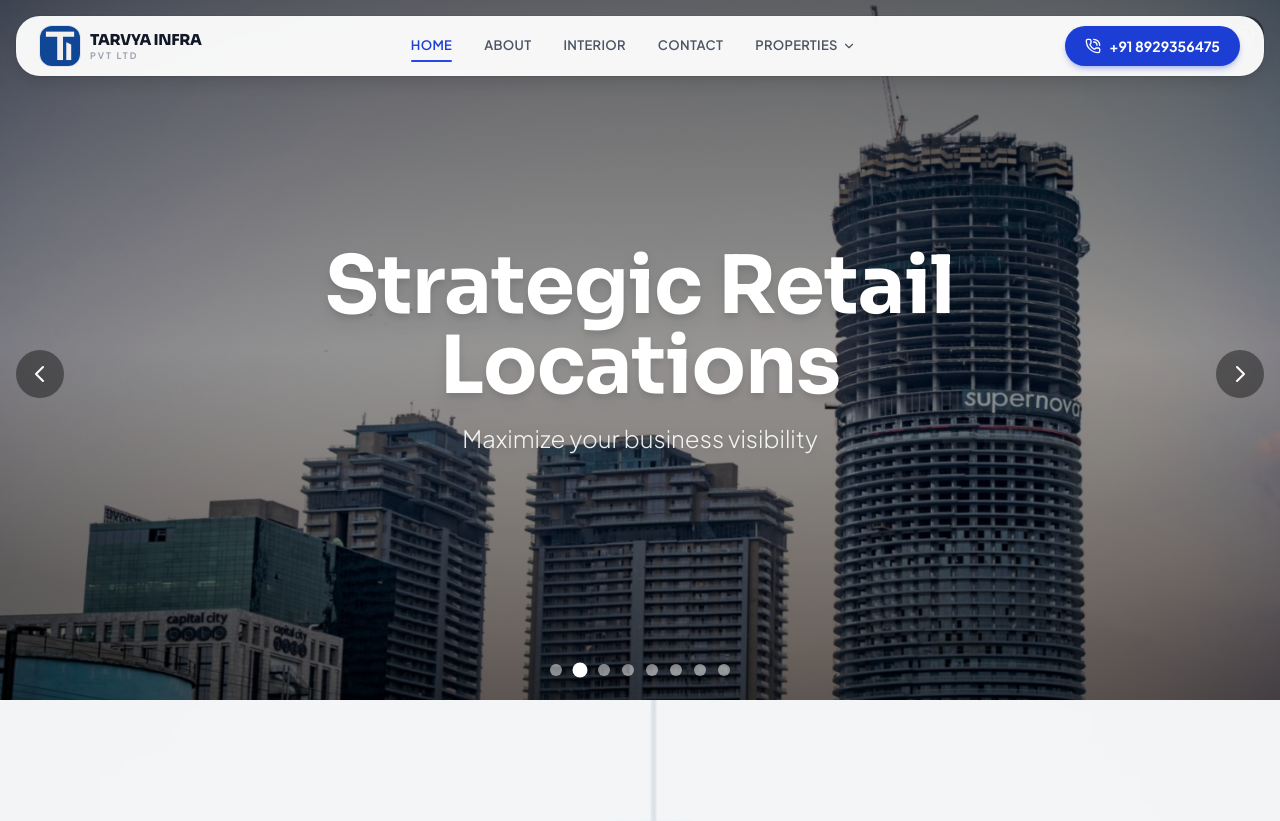
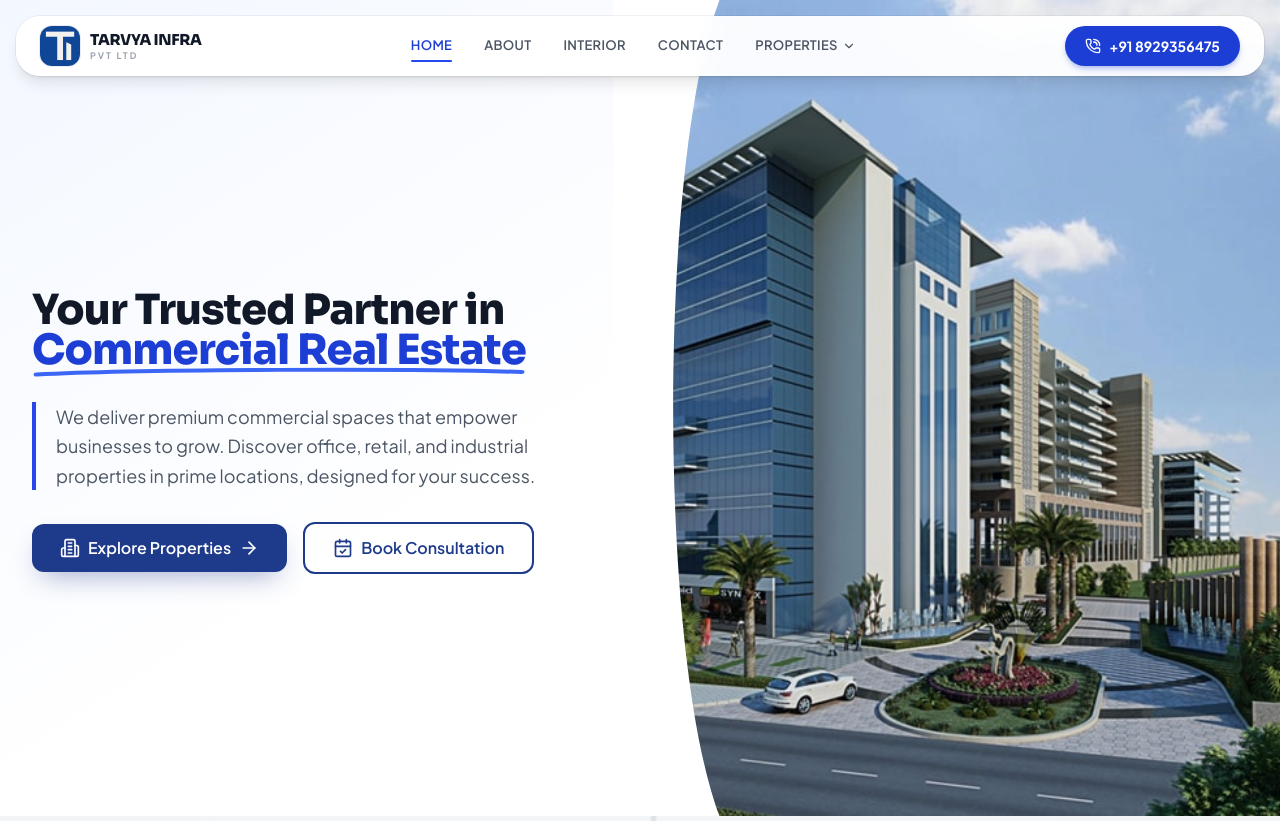
Before and after one commit to Vaibhavr699/Tarvya-Infra, a React (Vite) app: page / in a window 1280 px wide. Shown: the top 821 px of the page. Built offline with nearby package versions, Linux system fonts and the light colour scheme.

Commit message:
rebuild hero with rotating images and stats

```diff
--- a/src/components/ImageCarousel.jsx
+++ b/src/components/ImageCarousel.jsx
@@ -1,299 +1,142 @@
-import React, { useState, useEffect, useCallback } from "react";
-import { useSwipeable } from "react-swipeable";
+import React, { useState, useEffect } from "react";
+import { Link } from "react-router-dom";
 import { motion, AnimatePresence } from "framer-motion";
-
-import img1 from "../assets/img1.jpg";
-import img2 from "../assets/img2.jpg";
-import img3 from "../assets/img3.jpg";
-import img4 from "../assets/img4.jpg";
-import img5 from "../assets/img5.jpg";
+import { ArrowRight, Building2, CalendarCheck } from "lucide-react";
+import heroImage from "../assets/hero image.png";
+import assotech from "../assets/Assotech.jpg";
+import atstower from "../assets/atstower.jpg";
+import atsb from "../assets/atsb.jpg";
+import opus from "../assets/opus.webp";
+import maxSquare from "../assets/max.jpg";
 import img6 from "../assets/img6.jpg";
 import img7 from "../assets/img7.jpg";
-import img8 from "../assets/img8.jpg";
 
-const slides = [
-  {
-    image: img1,
-    title: "Premium Office Spaces",
-    subtitle: "Find your perfect business location"
-  },
-  {
-    image: img2,
-    title: "Strategic Retail Locations",
-    subtitle: "Maximize your business visibility"
-  },
-  {
-    image: img3,
-    title: "Modern Industrial Units",
-    subtitle: "State-of-the-art facilities for your operations"
-  },
-  {
-    image: img4,
-    title: "Prime Commercial Properties",
-    subtitle: "Invest in prime real estate locations"
-  },
-  {
-    image: img5,
-    title: "Flexible Workspace Solutions",
-    subtitle: "Adaptable spaces for growing businesses"
-  },
-  {
-    image: img6,
-    title: "Exclusive Business Centers",
-    subtitle: "Premium locations for established enterprises"
-  },
-  {
-    image: img7,
-    title: "Innovative Commercial Hubs",
-    subtitle: "Be part of the next business district"
-  },
-  {
-    image: img8,
-    title: "Future-Ready Properties",
-    subtitle: "Spaces designed for tomorrow's businesses"
-  }
-];
+// Images cycled in the hero frame — add or reorder freely.
+const heroImages = [heroImage, assotech, atstower, atsb, opus, maxSquare, img6, img7];
 
 const ImageCarousel = () => {
-  const [currentIndex, setCurrentIndex] = useState(0);
-  const [direction, setDirection] = useState(0);
-  const [isAutoPlaying, setIsAutoPlaying] = useState(true);
-  const [isTransitioning, setIsTransitioning] = useState(false);
+  const [index, setIndex] = useState(0);
 
-  const goToPrev = useCallback(() => {
-    if (isTransitioning) return;
-    setIsTransitioning(true);
-    setDirection(-1);
-    setCurrentIndex((prevIndex) =>
-      prevIndex === 0 ? slides.length - 1 : prevIndex - 1
-    );
-    setTimeout(() => setIsTransitioning(false), 1000);
-  }, [isTransitioning]);
+  // Auto-advance the hero image every 4 seconds (no controls, just a crossfade).
+  useEffect(() => {
+    const t = setInterval(() => {
+      setIndex((i) => (i + 1) % heroImages.length);
+    }, 4000);
+    return () => clearInterval(t);
+  }, []);
 
-  const goToNext = useCallback(() => {
-    if (isTransitioning) return;
-    setIsTransitioning(true);
-    setDirection(1);
-    setCurrentIndex((prevIndex) =>
-      prevIndex === slides.length - 1 ? 0 : prevIndex + 1
-    );
-    setTimeout(() => setIsTransitioning(false), 1000);
-  }, [isTransitioning]);
-
-  const goToSlide = useCallback((index) => {
-    if (isTransitioning || index === currentIndex) return;
-    setIsTransitioning(true);
-    setDirection(index > currentIndex ? 1 : -1);
-    setCurrentIndex(index);
-    setTimeout(() => setIsTransitioning(false), 1000);
-  }, [currentIndex, isTransitioning]);
-
-  useEffect(() => {
-    if (!isAutoPlaying || isTransitioning) return;
-
-    const interval = setInterval(() => {
-      goToNext();
-    }, 4000); // Increased to 4 seconds for slower transitions
-
-    return () => clearInterval(interval);
-  }, [goToNext, isAutoPlaying, isTransitioning]);
-
-  const handlers = useSwipeable({
-    onSwipedLeft: () => {
-      if (!isTransitioning) {
-        setIsAutoPlaying(false);
-        goToNext();
-      }
-    },
-    onSwipedRight: () => {
-      if (!isTransitioning) {
-        setIsAutoPlaying(false);
-        goToPrev();
-      }
-    },
-    preventScrollOnSwipe: true,
-    trackMouse: true,
-  });
-
-  const slideVariants = {
-    enter: (direction) => ({
-      x: direction > 0 ? "100%" : "-100%",
-      opacity: 0,
-      transition: {
-        x: { type: "tween", duration: 0.8, ease: "easeInOut" },
-        opacity: { duration: 0.4 }
-      }
-    }),
-    center: {
-      x: 0,
-      opacity: 1,
-      transition: {
-        x: { type: "tween", duration: 0.8, ease: "easeInOut" },
-        opacity: { duration: 0.4 }
-      }
-    },
-    exit: (direction) => ({
-      x: direction < 0 ? "100%" : "-100%",
-      opacity: 0,
-      transition: {
-        x: { type: "tween", duration: 0.8, ease: "easeInOut" },
-        opacity: { duration: 0.4 }
-      }
-    })
-  };
-
-  const textVariants = {
-    enter: {
-      opacity: 0,
-      y: 30,
-      transition: { duration: 0.6, ease: "easeOut" }
-    },
-    center: {
-      opacity: 1,
-      y: 0,
-      transition: { duration: 0.6, ease: "easeOut", delay: 0.2 }
-    },
-    exit: {
-      opacity: 0,
-      y: -30,
-      transition: { duration: 0.6, ease: "easeIn" }
-    }
-  };
-
-  const buttonVariants = {
-    initial: { opacity: 0, scale: 0.8 },
-    animate: { opacity: 1, scale: 1 },
-    hover: { scale: 1.1, backgroundColor: "rgba(0, 0, 0, 0.6)" }
-  };
+  const current = heroImages[index];
 
   return (
-    <div className="relative w-full h-[500px] md:h-[600px] lg:h-[700px] overflow-hidden bg-black">
-      <div className="absolute inset-0" {...handlers}>
-        <AnimatePresence initial={false} custom={direction} mode="sync">
+    <section className="relative bg-white">
+      {/* Faint top-left tint */}
+      <div className="pointer-events-none absolute inset-0 bg-gradient-to-br from-brand-50/70 via-white to-white" />
+
+      {/* Right bleed image (desktop) */}
+      <div className="hidden lg:block absolute top-0 right-0 bottom-0 w-1/2 xl:w-[52%]">
+        <AnimatePresence>
+          <motion.img
+            key={index}
+            src={current}
+            alt="Premium commercial building"
+            initial={{ opacity: 0 }}
+            animate={{ opacity: 1 }}
+            exit={{ opacity: 0 }}
+            transition={{ duration: 1, ease: "easeInOut" }}
+            className="absolute inset-0 w-full h-full object-cover"
+          />
+        </AnimatePresence>
+        <div className="absolute inset-0 bg-brand-950/5" />
+        {/* White curved divider on the left edge of the image */}
+        <svg
+          className="absolute inset-y-0 -left-px h-full w-[16%] min-w-[90px] text-white"
+          viewBox="0 0 100 100"
+          preserveAspectRatio="none"
+          fill="currentColor"
+          aria-hidden="true"
+        >
+          <path d="M100,0 C42,20 42,80 100,100 L0,100 L0,0 Z" />
+        </svg>
+      </div>
+
+      {/* Content */}
+      <div className="relative z-10 max-w-7xl mx-auto px-4 sm:px-6 lg:px-8 pt-24 md:pt-32 pb-12 md:pb-20">
+        <div className="grid lg:grid-cols-2 gap-12 items-center lg:min-h-[calc(100vh_-_12rem)]">
           <motion.div
-            key={currentIndex}
-            custom={direction}
-            variants={slideVariants}
-            initial="enter"
-            animate="center"
-            exit="exit"
-            className="absolute inset-0"
+            initial={{ opacity: 0, y: 24 }}
+            animate={{ opacity: 1, y: 0 }}
+            transition={{ duration: 0.7, ease: "easeOut" }}
+            className="max-w-xl"
           >
-            <img
-              src={slides[currentIndex].image}
-              alt={`Slide ${currentIndex + 1}`}
-              className="w-full h-full object-cover"
-            />
+            {/* Headline */}
+            <h1 className="font-display text-3xl sm:text-4xl lg:text-[2.6rem] font-extrabold leading-[1.12] tracking-[-0.02em] text-gray-900">
+              Your Trusted Partner in{" "}
+              <span className="relative inline-block text-brand-700">
+                Commercial Real Estate
+                <svg
+                  className="absolute -bottom-2 left-0 w-full text-brand-500"
+                  height="12"
+                  viewBox="0 0 320 12"
+                  fill="none"
+                  preserveAspectRatio="none"
+                  aria-hidden="true"
+                >
+                  <path
+                    d="M3 8.5C70 3 250 2.5 317 6"
+                    stroke="currentColor"
+                    strokeWidth="4"
+                    strokeLinecap="round"
+                  />
+                </svg>
+              </span>
+            </h1>
 
-            {/* Animated Text Overlay */}
-            <div className="absolute inset-0 bg-gradient-to-b from-black/60 via-black/40 to-black/60">
-              <div className="absolute inset-0 flex flex-col justify-center items-center text-center px-6">
-                <AnimatePresence mode="wait">
-                  <motion.div
-                    key={currentIndex}
-                    variants={textVariants}
-                    initial="enter"
-                    animate="center"
-                    exit="exit"
-                    className="max-w-4xl"
-                  >
-                    <motion.h1
-                      className="text-3xl sm:text-5xl md:text-[80px] font-bold text-white drop-shadow-lg mb-4"
-                    >
-                      {slides[currentIndex].title}
-                    </motion.h1>
-                    <motion.p
-                      className="text-xl md:text-2xl text-white/90 font-light drop-shadow-md"
-                    >
-                      {slides[currentIndex].subtitle}
-                    </motion.p>
-                  </motion.div>
-                </AnimatePresence>
-              </div>
+            {/* Paragraph with accent bar */}
+            <p className="mt-8 border-l-4 border-brand-600 pl-5 text-lg text-gray-600 leading-relaxed">
+              We deliver premium commercial spaces that empower businesses to grow.
+              Discover office, retail, and industrial properties in prime locations,
+              designed for your success.
+            </p>
+
+            {/* Buttons */}
+            <div className="mt-8 flex flex-wrap items-center gap-4">
+              <Link to="/properties" className="btn-primary">
+                <Building2 className="w-5 h-5" />
+                Explore Properties
+                <ArrowRight className="w-5 h-5" />
+              </Link>
+              <Link to="/contact" className="btn-outline">
+                <CalendarCheck className="w-5 h-5" />
+                Book Consultation
+              </Link>
             </div>
           </motion.div>
-        </AnimatePresence>
 
-        {/* Navigation Buttons - Keep the same but add disabled state */}
-        <motion.button
-  variants={buttonVariants}
-  initial="initial"
-  animate="animate"
-  whileHover={!isTransitioning ? "hover" : {}}
-  onClick={() => !isTransitioning && goToPrev()}
-  className={`absolute top-1/2 left-4 transform -translate-y-1/2 bg-black/40 text-white p-3 rounded-full
-    backdrop-blur-sm transition-all duration-300 z-10 hover:bg-black/60 focus:outline-none
-    ${isTransitioning ? 'opacity-50 cursor-not-allowed' : ''}
-    hidden sm:flex`} // 🔹 This line hides on small screens, shows on >= sm
-  disabled={isTransitioning}
-  aria-label="Previous slide"
->
-  <svg className="w-6 h-6" fill="none" stroke="currentColor" viewBox="0 0 24 24">
-    <path strokeLinecap="round" strokeLinejoin="round" strokeWidth={2} d="M15 19l-7-7 7-7" />
-  </svg>
-</motion.button>
-
-
-        <motion.button
-          variants={buttonVariants}
-          initial="initial"
-          animate="animate"
-          whileHover={!isTransitioning ? "hover" : {}}
-          onClick={() => !isTransitioning && goToNext()}
-          className={`absolute top-1/2 right-4 transform -translate-y-1/2 bg-black/40 text-white p-3 rounded-full
-            backdrop-blur-sm transition-all duration-300 z-10 hover:bg-black/60 focus:outline-none
-            ${isTransitioning ? 'opacity-50 cursor-not-allowed' : ''}
-            hidden sm:flex`}
-          disabled={isTransitioning}
-          aria-label="Next slide"
-        >
-          <svg className="w-6 h-6" fill="none" stroke="currentColor" viewBox="0 0 24 24">
-            <path strokeLinecap="round" strokeLinejoin="round" strokeWidth={2} d="M9 5l7 7-7 7" />
-          </svg>
-        </motion.button>
-
-        {/* Dots Navigation - Keep the same but add disabled state */}
-        <div className="absolute bottom-6 left-1/2 transform -translate-x-1/2 flex space-x-3 z-10">
-          {slides.map((_, index) => (
-            <motion.button
-              key={index}
-              onClick={() => !isTransitioning && goToSlide(index)}
-              whileHover={!isTransitioning ? { scale: 1.2 } : {}}
-              whileTap={!isTransitioning ? { scale: 0.9 } : {}}
-              className={`w-3 h-3 rounded-full transition-all duration-300 ${
-                index === currentIndex
-                  ? "bg-white scale-125"
-                  : "bg-white/50 hover:bg-white/75"
-              } ${isTransitioning ? 'cursor-not-allowed' : ''}`}
-              disabled={isTransitioning}
-              aria-label={`Go to slide ${index + 1}`}
-            />
-          ))}
+          {/* Mobile image */}
+          <motion.div
+            initial={{ opacity: 0, scale: 0.96 }}
+            animate={{ opacity: 1, scale: 1 }}
+            transition={{ duration: 0.7, ease: "easeOut", delay: 0.1 }}
+            className="lg:hidden"
+          >
+            <div className="relative h-[280px] sm:h-[380px] rounded-2xl overflow-hidden shadow-elevated ring-1 ring-gray-900/5">
+              <AnimatePresence>
+                <motion.img
+                  key={index}
+                  src={current}
+                  alt="Premium commercial building"
+                  initial={{ opacity: 0 }}
+                  animate={{ opacity: 1 }}
+                  exit={{ opacity: 0 }}
+                  transition={{ duration: 1, ease: "easeInOut" }}
+                  className="absolute inset-0 w-full h-full object-cover"
+                />
+              </AnimatePresence>
+            </div>
+          </motion.div>
         </div>
-
-        {/* Auto-play Indicator - Keep the same */}
-        <motion.button
-          initial={{ opacity: 0 }}
-          animate={{ opacity: 1 }}
-          whileHover={{ scale: 1.1 }}
-          onClick={() => setIsAutoPlaying(!isAutoPlaying)}
-          className="absolute top-4 right-4 bg-black/40 text-white p-2 rounded-full
-            backdrop-blur-sm transition-all duration-300 z-10 hover:bg-black/60"
-          aria-label={isAutoPlaying ? "Pause slideshow" : "Play slideshow"}
-        >
-          {isAutoPlaying ? (
-            <svg className="w-5 h-5" fill="none" stroke="currentColor" viewBox="0 0 24 24">
-              <path strokeLinecap="round" strokeLinejoin="round" strokeWidth={2} d="M10 9v6m4-6v6m7-3a9 9 0 11-18 0 9 9 0 0118 0z" />
-            </svg>
-          ) : (
-            <svg className="w-5 h-5" fill="none" stroke="currentColor" viewBox="0 0 24 24">
-              <path strokeLinecap="round" strokeLinejoin="round" strokeWidth={2} d="M14.752 11.168l-3.197-2.132A1 1 0 0010 9.87v4.263a1 1 0 001.555.832l3.197-2.132a1 1 0 000-1.664z" />
-              <path strokeLinecap="round" strokeLinejoin="round" strokeWidth={2} d="M21 12a9 9 0 11-18 0 9 9 0 0118 0z" />
-            </svg>
-          )}
-        </motion.button>
       </div>
-    </div>
+    </section>
   );
 };
 
```
Also changed, not shown: src/components/StatsBar.jsx (added, +40 -0 lines), 1 other file (tests, documents, lock files or other folders).
